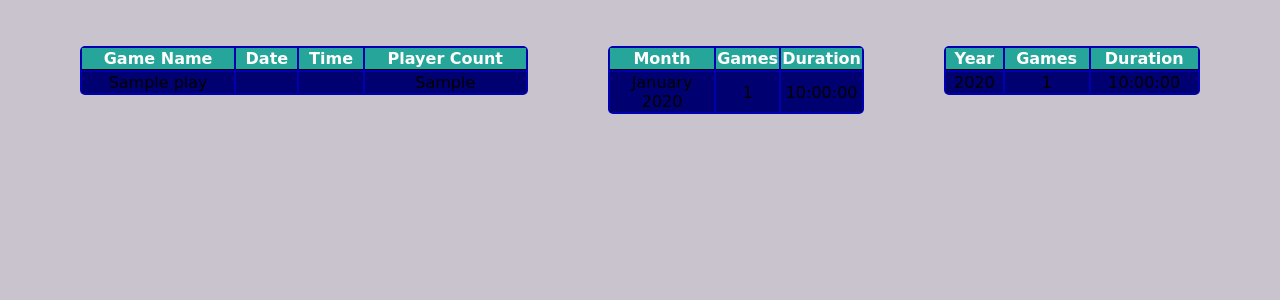
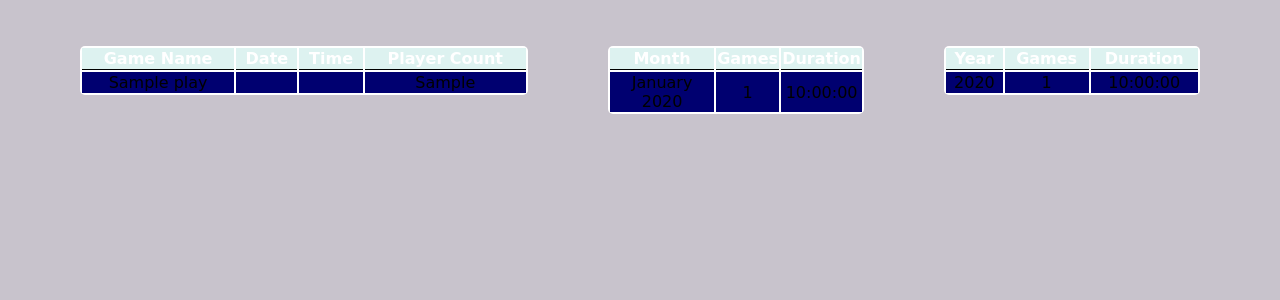
Before and after one commit to Labinopper/Website-v2, a PHP site: page /dashboard.php in a window 1280 px wide. Shown: the part 54-354 px from the top of the page. Run offline with PHP 8.4, Linux system fonts and the light colour scheme; the visitor is signed in with stand-in values (Sample User, id 1); tables that the repository leaves empty or names only in its code hold one stand-in row (values such as "Sample post"); data that the repository does not hold is empty.

Commit message:
Colour scheme table

```diff
--- a/styles.css
+++ b/styles.css
@@ -35,7 +35,7 @@ body {
     top: 100px;
     border-style: line;
     border-radius: 5px;
-    background-color: #0000b1;
+    background-color: white;
 }
 
 #AddGameTableKS a {
@@ -62,7 +62,7 @@ body {
     top: 100px;
     border-style: line;
     border-radius: 5px;
-    background-color: #0000b1;
+    background-color: white;
 }
 
 #GameTable3 {
@@ -73,7 +73,7 @@ body {
     top: 100px;
     border-style: line;
     border-radius: 5px;
-    background-color: #0000b1;
+    background-color: white;
 }
 
 #AddGameTable {
@@ -84,7 +84,7 @@ body {
     top: 100px;
     border-style: line;
     border-radius: 5px;
-    background-color: #0000b1;
+    background-color: white;
     box-shadow: 0 4px 8px 0 rgba(0, 0, 0, 0.2), 0 6px 20px 0 rgba(0, 0, 0, 0.19);
 }
 
@@ -185,13 +185,13 @@ body {
     top: 345px;
     border-style: line;
     border-radius: 5px;
-    background-color: #0000b1;
+    background-color: white;
 }
 
 th {
     font-weight: bold;
     border-bottom: 1px solid black;
-    background-color: #26a69a;
+    background-color: #ddf2f0;
     color: white;
 }
 
@@ -357,7 +357,7 @@ tr:nth-child(even) {
     top: 100px;
     border-style: line;
     border-radius: 5px;
-    background-color: #0000b1;
+    background-color: white;
 }
 
 #GOCustomTable2 {
@@ -368,7 +368,7 @@ tr:nth-child(even) {
     top: 100px;
     border-style: line;
     border-radius: 5px;
-    background-color: #0000b1;
+    background-color: white;
 }
 
 #GOCustomTable3 {
@@ -379,7 +379,7 @@ tr:nth-child(even) {
     top: 100px;
     border-style: line;
     border-radius: 5px;
-    background-color: #0000b1;
+    background-color: white;
 }
 
 #error {
```
